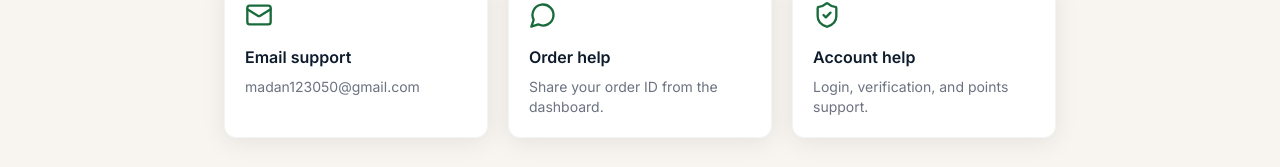
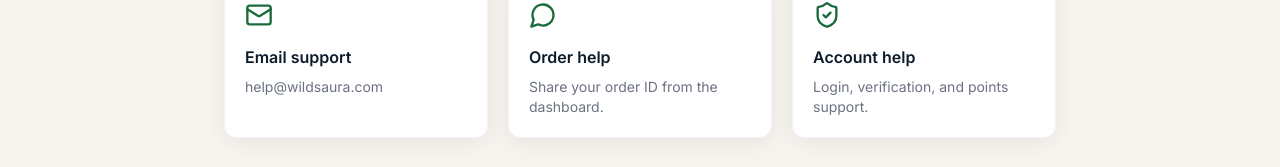
Before and after one commit to madan123051/wildsaura-market, a Next.js app: page /contact in a window 1280 px wide. Shown: the part 345-512 px from the top of the page. Built offline with nearby package versions, Linux system fonts and the light colour scheme; no server answers; a web font is replaced by a local one.

Commit message:
Update support email address in contact page

```diff
--- a/src/app/contact/page.tsx
+++ b/src/app/contact/page.tsx
@@ -24,7 +24,7 @@
           <div className="rounded-xl border border-gray-100 bg-white p-5 shadow-card">
             <Mail className="h-7 w-7 text-brand-primary" />
             <h2 className="mt-4 font-semibold text-brand-dark">Email support</h2>
-            <p className="mt-2 text-sm text-gray-500">madan123050@gmail.com</p>
+            <p className="mt-2 text-sm text-gray-500">help@wildsaura.com</p>
           </div>
           <div className="rounded-xl border border-gray-100 bg-white p-5 shadow-card">
             <MessageCircle className="h-7 w-7 text-brand-primary" />
```
